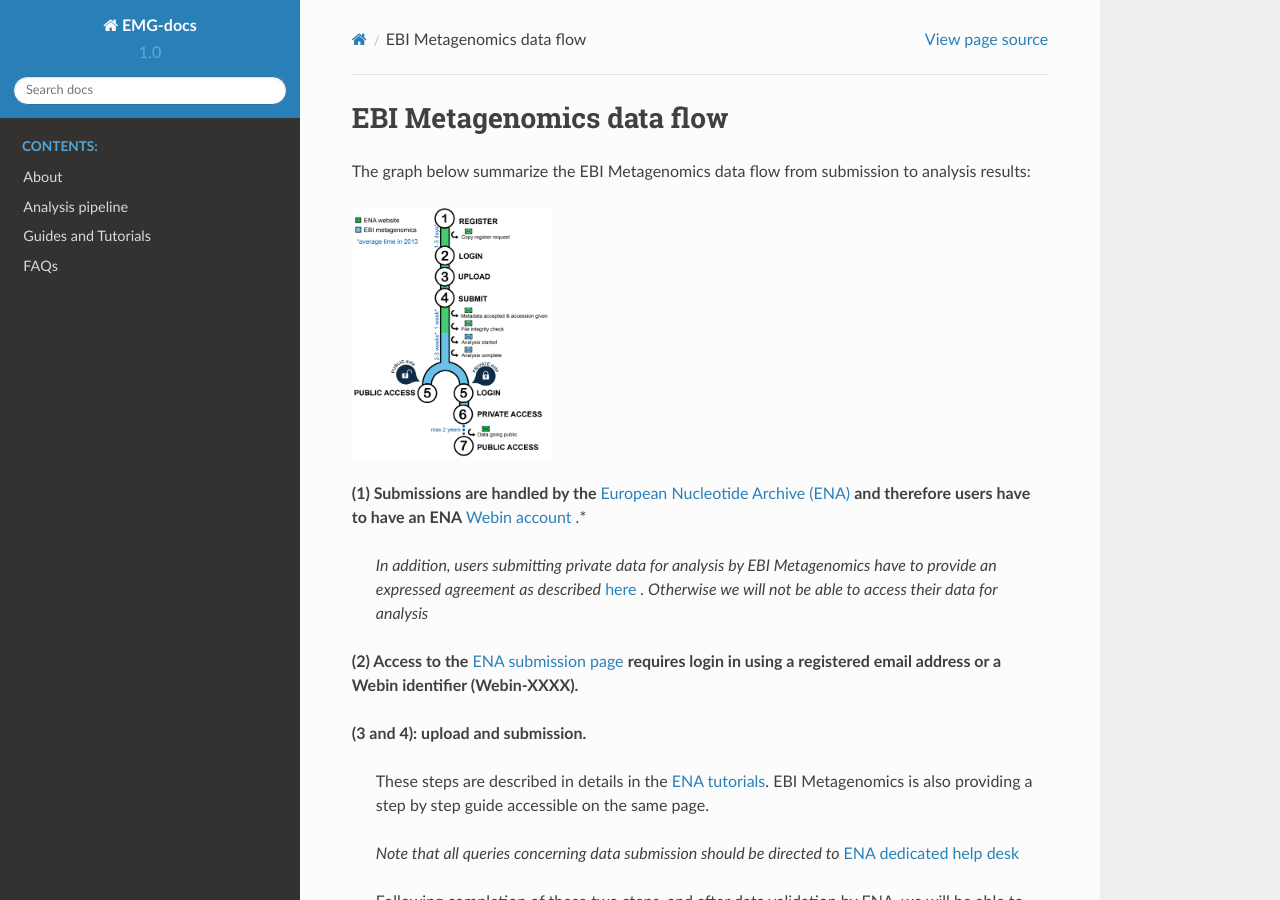
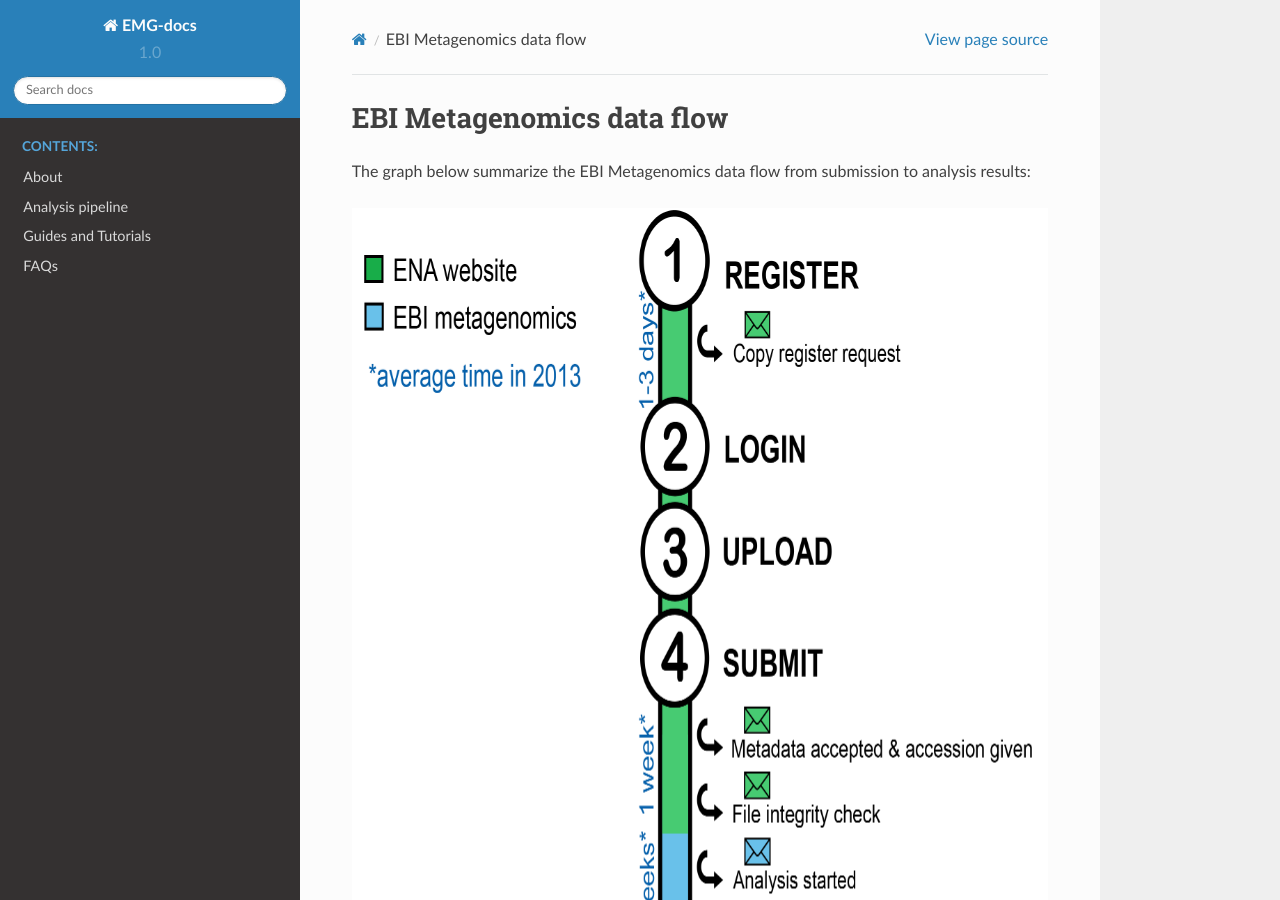
Before and after one commit to EBI-Metagenomics/EMG-docs, a Sphinx documentation site: the page built from docs/dataflow.rst, in a window 1280 px wide and 900 px high. Built offline with Sphinx 7.4.7 and the Read the Docs theme 2.0.0, drawn with Linux system fonts in a browser that asks for light colours.

Commit message:
Update dataflow.rst

```diff
--- a/docs/dataflow.rst
+++ b/docs/dataflow.rst
@@ -5,7 +5,8 @@
 The graph below summarize the EBI Metagenomics data flow from submission to analysis results:
 
 .. image:: images/submit_graph_08_web031.png
-   :scale: 10
+   :scale: 50 %
+   :align: center
 
 **(1) Submissions are handled by the** `European Nucleotide Archive (ENA) <http://www.ebi.ac.uk/ena/>`_ **and therefore users have to have an ENA** `Webin account <https://www.ebi.ac.uk/ena/submit/sra/#registration>`_ .*
 
```
